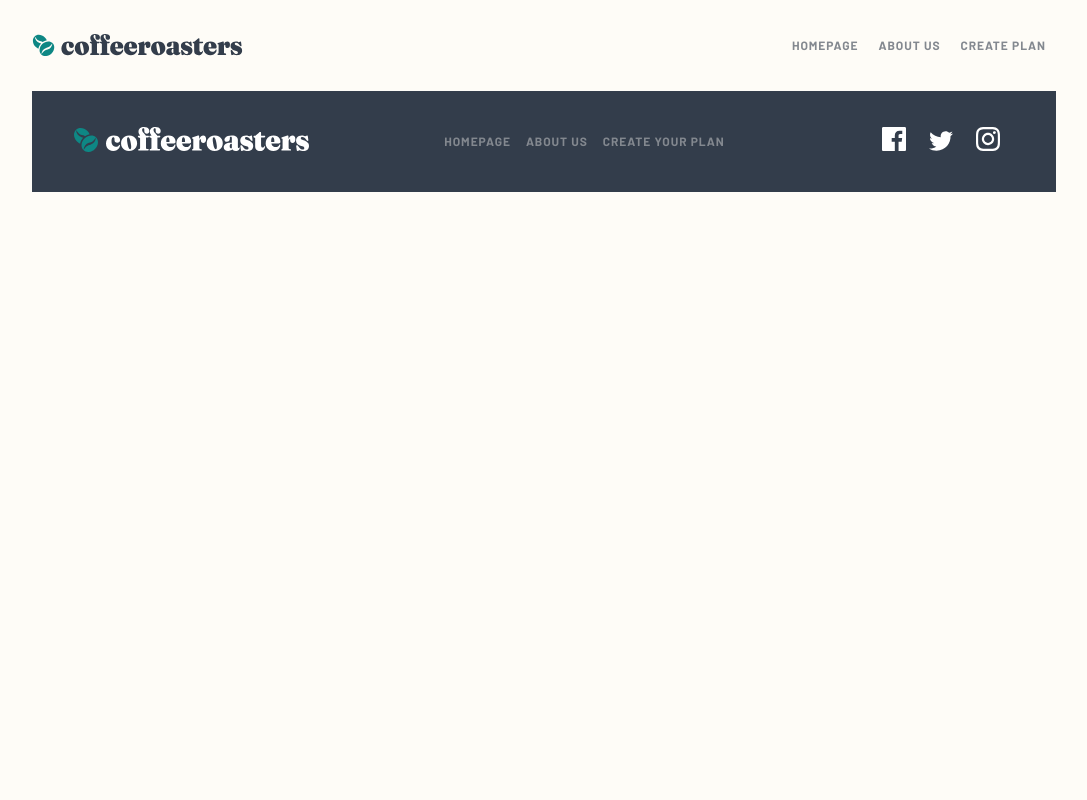
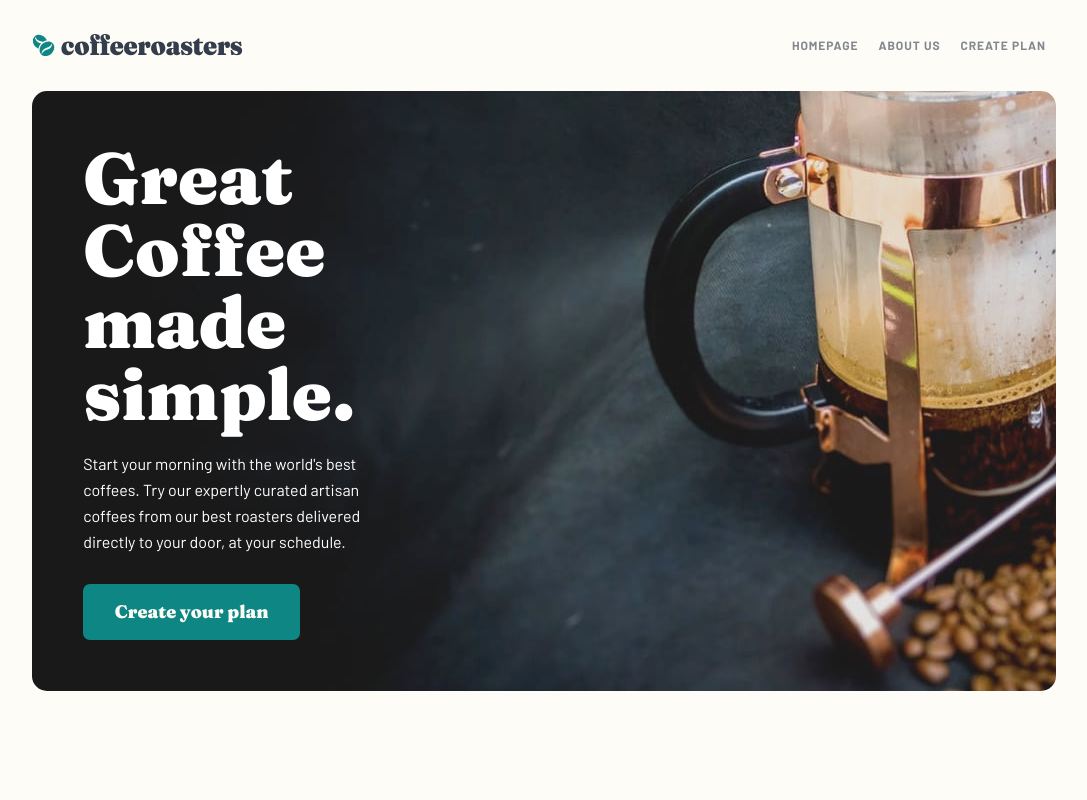
Before and after one commit to Luktoria/Coffeeroasters-app, a React (Create React App) app: page / in a window 1280 px wide. Shown: the top 800 px of the page, without its empty margins (96-1183 px from the left). Built offline with nearby package versions, Linux system fonts and the light colour scheme.

Commit message:
quick fix

```diff
--- a/package.json
+++ b/package.json
@@ -1,5 +1,5 @@
 {
-  "homepage": "http://Luktoria.github.io/Coffeeroasters-app",
+  "homepage": "http://luktoria.github.io/Coffeeroasters-app",
   "name": "coffeeroasters-app",
   "version": "0.1.0",
   "private": true,
--- a/src/App.js
+++ b/src/App.js
@@ -11,8 +11,8 @@ const App = () => {
     <Router>
     <Navbar />
       <Routes>
-        <Route path="/Coffeeroasters-app/" element={<HomePage/>}/>
-        <Route path="/Coffeeroasters-app/aboutus" element={<AboutUs/>}/>
+        <Route path="/" element={<HomePage/>}/>
+        <Route path="/aboutus" element={<AboutUs/>}/>
         <Route path="/createplan" element={<CreatePlan/>}/>
       </Routes>
     <Footer />
```
